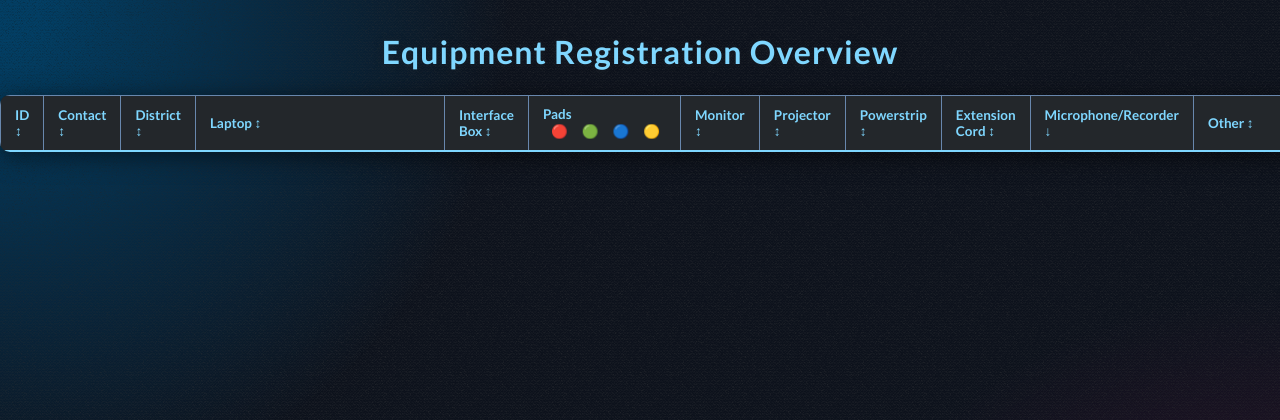
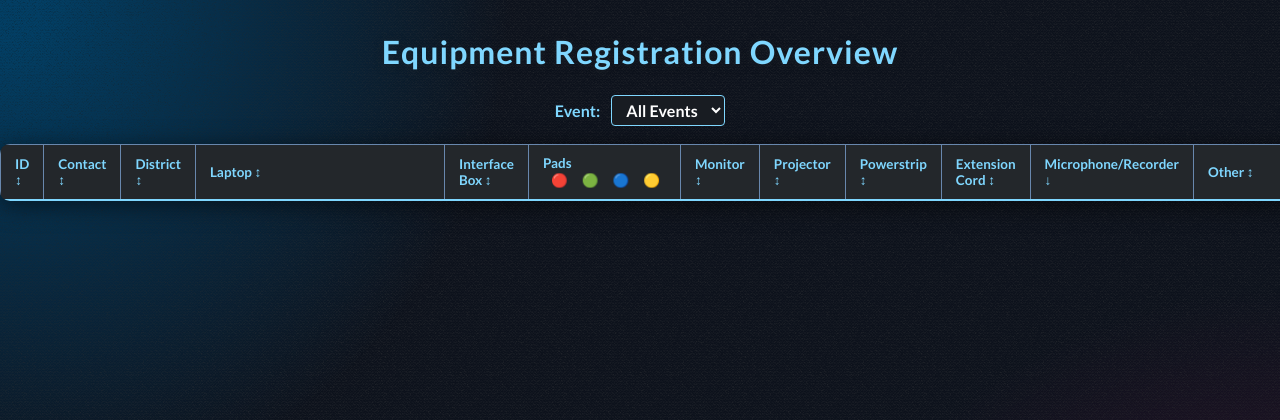
Before and after one commit to Nix-C/Quizstuff, a PHP site: page /store/equipment-manager.php in a window 1280 px wide; the page is wider, and only the part inside the window is pictured. Shown: the top 420 px of that part. Run offline with PHP 8.4, Linux system fonts and the light colour scheme; data that the repository does not hold is empty; a stand-in replaces the project's code that opens the database connection.

Commit message:
add dropdown

```diff
--- a/store/equipment-manager.php
+++ b/store/equipment-manager.php
@@ -270,6 +270,28 @@ body {
       <div id="radial-2"></div>
     </div>
   <h1><?= htmlspecialchars($page_title) ?></h1>
+<?php
+// Fetch unique event values from the equipment_registration table
+$event_options = [];
+$event_sql = "SELECT DISTINCT event FROM equipment_registration ORDER BY event";
+$event_result = $conn->query($event_sql);
+if ($event_result && $event_result->num_rows > 0) {
+  while ($row = $event_result->fetch_assoc()) {
+    if ($row['event'] !== null && $row['event'] !== '') {
+      $event_options[] = $row['event'];
+    }
+  }
+}
+?>
+<div style="text-align:center; margin-bottom: 18px;">
+  <label for="event-filter" style="font-weight:bold; color:#7fd7ff; margin-right:8px;">Event:</label>
+  <select id="event-filter" style="font-size:1em; padding:4px 10px; border-radius:4px; border:1px solid #7fd7ff; background:#181c22; color:#fff;">
+    <option value="">All Events</option>
+    <?php foreach ($event_options as $event): ?>
+      <option value="<?= htmlspecialchars($event) ?>"><?= htmlspecialchars($event) ?></option>
+    <?php endforeach; ?>
+  </select>
+</div>
   <table id="equipment-table">
     <thead>
       <tr>
@@ -298,7 +320,7 @@ body {
         // $item_type: string, e.g. 'laptop', 'interface', 'pad', etc.
         // $item_data: array of fields for the item, or null for empty
         // Output a <tr> with only the relevant item column filled
-        echo "<tr>\n";
+        echo "<tr data-event='" . htmlspecialchars(isset($reg['event']) ? $reg['event'] : '') . "'>\n";
         // ID
         echo "  <td>" . htmlspecialchars($reg['id']) . "</td>\n";
         // Contact
```
